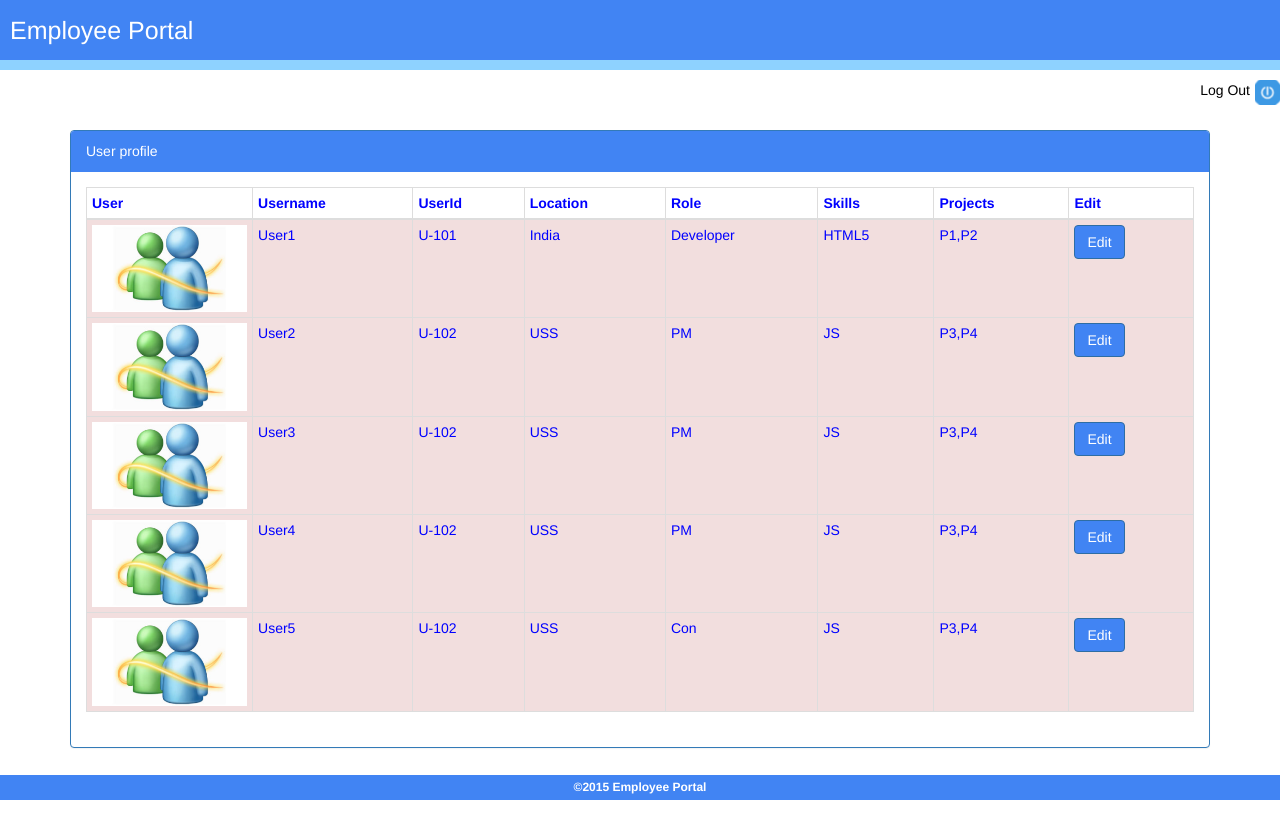
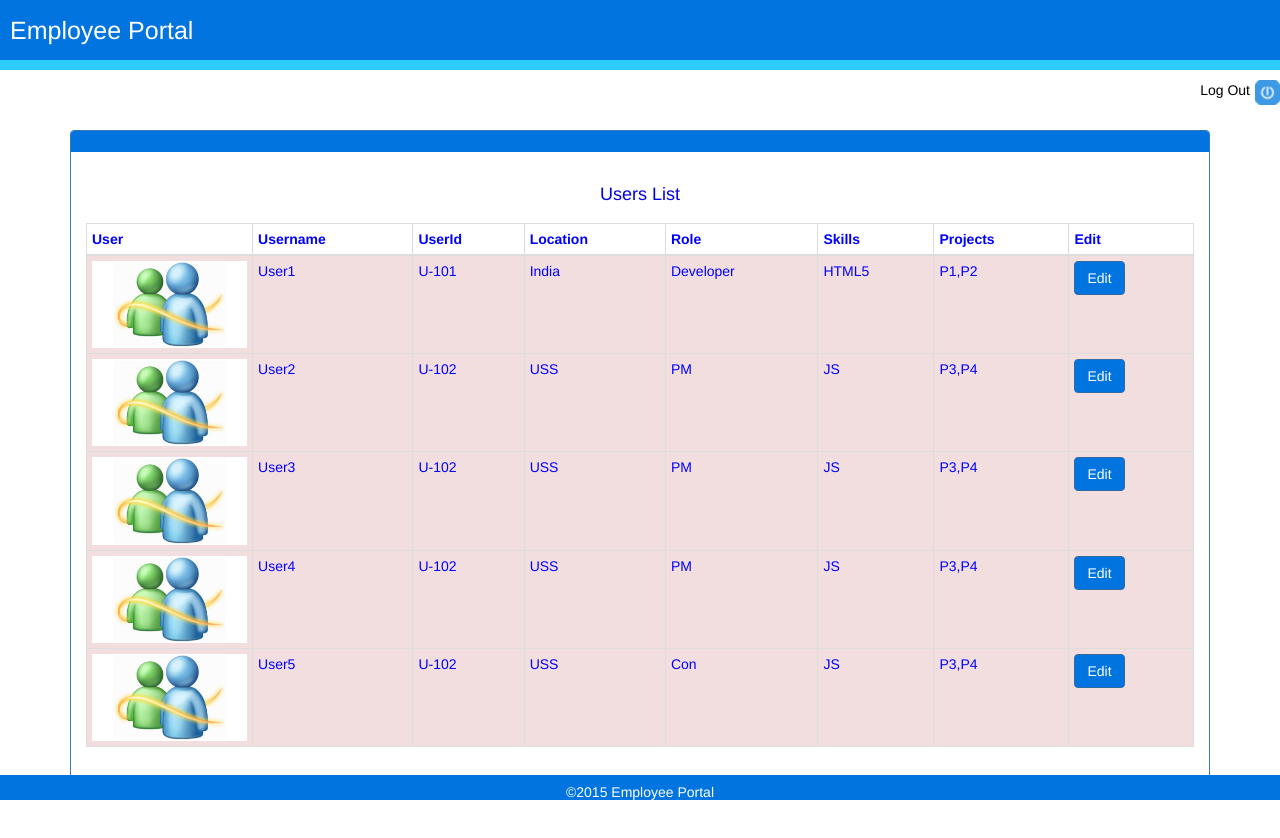
Before and after one commit to archanakm/Accessibility-project, a plain HTML site: page index.html in a window 1280 px wide. Both pictures are taken after a click on the button "Login". Drawn offline with Linux system fonts and the light colour scheme.

Commit message:
fixed fireeyes issues

```diff
--- a/css/style.css
+++ b/css/style.css
@@ -25,27 +25,27 @@ body {
     background-color: #fff;
 }
 .header{
-    background-color:#4184F3;
+    background-color:#0174DF;
     width:100%;
     height:70px;
-    border-bottom: 10px solid #8ED2FF;
+    border-bottom: 10px solid #2ECCFA;
 }
 .header h1{
-  font-size:25px !important;
+  font-size:25px;
   margin:0px;
-  line-height:30px!important;
+  line-height:30px;
   text-align:left;
   padding-top:15px;
   padding-left: 10px;
 }
-.footer{
-    color:white;
+.home .footer{
+    color:#fff;
     height:25px;
     font-size: 12px;
-    font-weight: bold !important;
-    line-height: 2em !important;
+    font-weight: bold;
+    line-height: 2em;
     text-align:center;
-    background-color:#4184F3;
+    background-color:#0174DF;
     bottom:0;
     right: 0;
     left: 0;
@@ -100,8 +100,8 @@ body {
 }
  .user-data .panel-primary>.panel-heading, .all-data .panel-primary>.panel-heading{
   color: #fff ;
-  background-color: #4184F3;
-  border-color: #4184F3;
+  background-color: #0174df;
+  border-color: #0174df;
 }
 .profileBox{
   color: black;
@@ -114,7 +114,7 @@ body {
     display: inline-block;
 }
 .profList i {
-    color: #aaa;
+    color: #000;
     font-style: normal;
     display:inline-block;
     width:134px;
--- a/index.html
+++ b/index.html
@@ -23,22 +23,22 @@
 
         <main class = "container">
 
-            <div class="data" id="data">
+            <section class="data" id="data">
                         <div class="loginBox" id="loginBox">
                                     <form class="loginForm" id="loginForm"  method="post">
                                 <p>
-                            <label for="username">Username : </label><input id="username" name="username" type="text" value="admin" size="25" aria-required='true' />
+                            <label for="username">Username : </label><input id="uname" name="username" title ="username" type="text" value="admin" size="25" aria-required='true' />
                             </p>
                                  <p>
-                            <label for="password">Password : </label><input id="password" name="password" type="password" value="User2" size="25" aria-required='true' />
+                            <label for="password">Password : </label><input id="pwd" name="password" title="password" type="password" value="User2" size="25" aria-required='true'/>
                             </p>
-                        <button type="submit" value="Login" class="btn btn-primary" style="float:right;background-color:#4184F3" >Login</button>
+                        <button type="submit" value="Login" class="btn btn-primary" style="float:right;background-color:#0174DF">Login</button>
                             </form>
                         </div>
-         </div>
+         </section>
     </main>
 
-    <footer class="footer">&copy;2015 Employee Portal</footer>
+    <footer class="footer"><h5>&copy;2015 Employee Portal</h5></footer>
 
     </body>
 </html>
--- a/js/script.js
+++ b/js/script.js
@@ -9,7 +9,7 @@ $(document).ready(function() {
 
 function getUserDetails() {
     obj.arr = [];
-    obj.user = $('.loginForm input[type=text]').val();
+    obj.user = $('#uname').val();
     $.getJSON('./templates/userdetails.json', function (data) {
          $.each(data.users, function(key, value){
             if(value.username == obj.user){
@@ -41,7 +41,7 @@ function loadProfiles(val){
 	      <div class="panel-body">\
 		<div id ="profileBox" class="profileBox clearfix">\
 		           <div class = "profPic">\
-                               		 <img src="img/emp_ico.png" class="img-responsive" alt="profile picture" width="80" height="100">\
+                           <img src="img/emp_ico.png" class="img-responsive" alt="profile picture" width="80"                                           height="100">\
                                      </div>\
                     <div class = "profDetails">\
             <ul class="list-group profList">\
@@ -72,7 +72,7 @@ function loadProfiles(val){
                        </ul>\
 	               </div>\
          </div>\
-        <button type="button" id="editBtn" class="btn btn-primary" style="float:right;background-color:#4184F3"      onClick="editProf()">Edit</button>\
+        <button type="button" id="editBtn" class="btn btn-primary" style="float:right;background-color:#0174df"     >Edit</button>\
  	 </div>\
  	</div>\
 </section>';
@@ -87,10 +87,11 @@ function loadAllUsers(val){
     var alldata =  '\
         <section class="all-data" id="all-data">\
                  <div class="panel panel-primary">\
-                    <div class="panel-heading">User profile</div>\
+                    <div class="panel-heading"></div>\
                         <div class="panel-body">\
                           <section class = "table-responsive">\
                             <table class="table table-responsive table-bordered table-hover table-condensed">\
+                              <caption style="text-align:center;color:#0101DF"><h4>Users List</h4></caption>\
                                  <thead>\
                                     <tr>\
                                       <th>User</th>\
@@ -120,9 +121,11 @@ function loadAllUsers(val){
                 $('<td>').text(val[i].role),
                 $('<td>').text(val[i].skills),
                 $('<td>').text(val[i].projects),
-                $('<td><button type="button" id="editBtn" class="btn btn-primary" style="align:center;background-color:#4184F3"      onClick="editProf()">Edit</button></td>')).appendTo($("#all-data").find('tbody'));
+                $('<td><button type="button" id="editBtn'+i+'" class="btn btn-primary" style="align:center;background-color:#0174df">Edit</button></td>')).appendTo($("#all-data").find('tbody'));
     });
-
+        $("#editBtn").on('click', function() {
+            alert('you clicked me!');
+    });
 }
 function editProf(){
     $("#myModal").modal();
```
